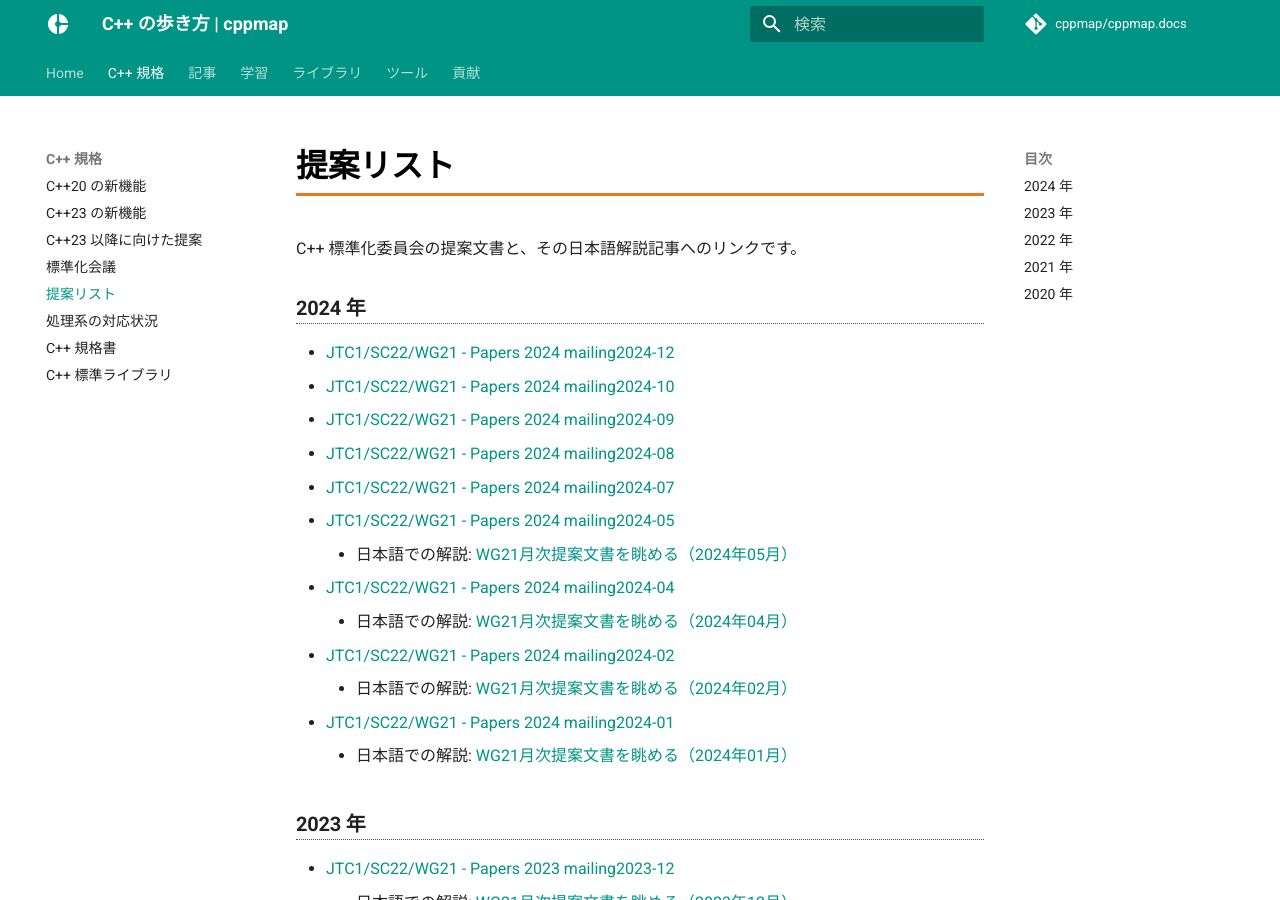
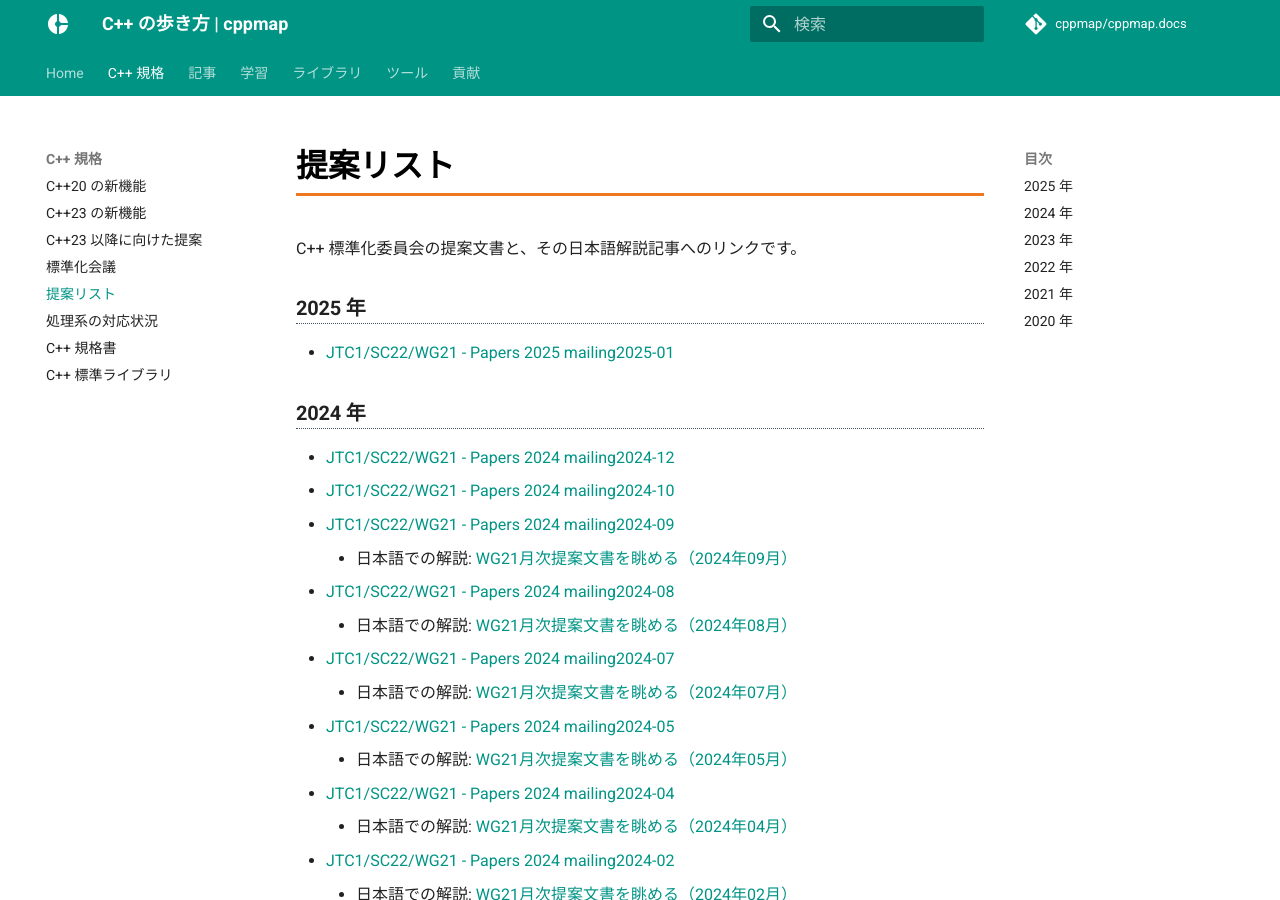
Before and after one commit to cppmap/cppmap.docs, an MkDocs documentation site: the page built from docs/standardization/proposals.md, in a window 1280 px wide and 900 px high. Built offline with MkDocs 1.6.1 and Material for MkDocs 9.7.7, drawn with Linux system fonts in a browser that asks for light colours; nearby versions of some CDN libraries; comment, search, counter and statistics services are not loaded.

Commit message:
Update proposals.md

```diff
--- a/docs/standardization/proposals.md
+++ b/docs/standardization/proposals.md
@@ -4,13 +4,18 @@ description: C++ 標準化委員会で議論される提案リストと日本語
 
 C++ 標準化委員会の提案文書と、その日本語解説記事へのリンクです。
 
+### 2025 年
+- [JTC1/SC22/WG21 - Papers 2025 mailing2025-01](https://www.open-std.org/jtc1/sc22/wg21/docs/papers/2025/#mailing2025-01){:target="_blank"}
 
 ### 2024 年
 - [JTC1/SC22/WG21 - Papers 2024 mailing2024-12](https://www.open-std.org/jtc1/sc22/wg21/docs/papers/2024/#mailing2024-12){:target="_blank"}
 - [JTC1/SC22/WG21 - Papers 2024 mailing2024-10](https://www.open-std.org/jtc1/sc22/wg21/docs/papers/2024/#mailing2024-10){:target="_blank"}
 - [JTC1/SC22/WG21 - Papers 2024 mailing2024-09](https://www.open-std.org/jtc1/sc22/wg21/docs/papers/2024/#mailing2024-09){:target="_blank"}
+    - 日本語での解説: [WG21月次提案文書を眺める（2024年09月）](https://onihusube.hatenablog.com/entry/2025/02/24/215818){:target="_blank"}
 - [JTC1/SC22/WG21 - Papers 2024 mailing2024-08](https://www.open-std.org/jtc1/sc22/wg21/docs/papers/2024/#mailing2024-08){:target="_blank"}
+    - 日本語での解説: [WG21月次提案文書を眺める（2024年08月）](https://onihusube.hatenablog.com/entry/2025/01/26/185126){:target="_blank"}
 - [JTC1/SC22/WG21 - Papers 2024 mailing2024-07](https://www.open-std.org/jtc1/sc22/wg21/docs/papers/2024/#mailing2024-07){:target="_blank"}
+    - 日本語での解説: [WG21月次提案文書を眺める（2024年07月）](https://onihusube.hatenablog.com/entry/2025/01/13/204945){:target="_blank"}
 - [JTC1/SC22/WG21 - Papers 2024 mailing2024-05](https://www.open-std.org/jtc1/sc22/wg21/docs/papers/2024/#mailing2024-05){:target="_blank"}
     - 日本語での解説: [WG21月次提案文書を眺める（2024年05月）](https://onihusube.hatenablog.com/entry/2024/11/24/155428){:target="_blank"}
 - [JTC1/SC22/WG21 - Papers 2024 mailing2024-04](https://www.open-std.org/jtc1/sc22/wg21/docs/papers/2024/#mailing2024-04){:target="_blank"}
```
